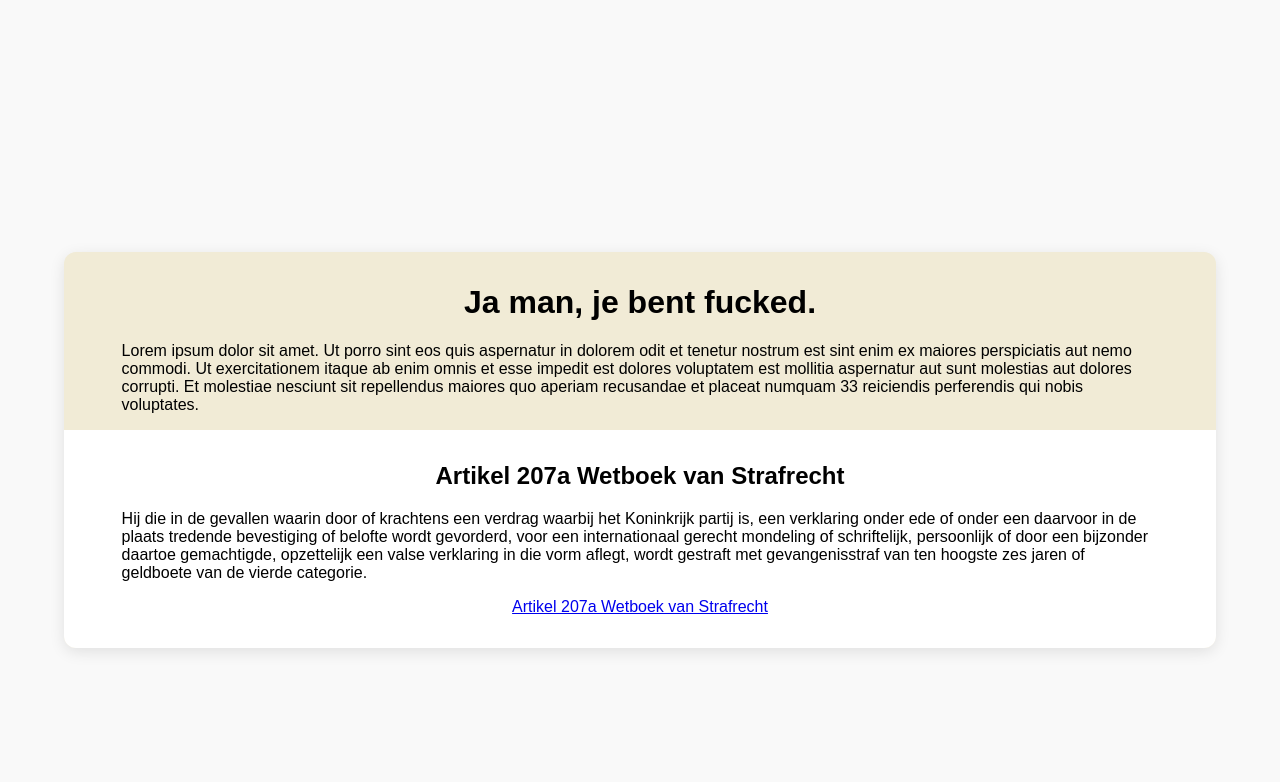
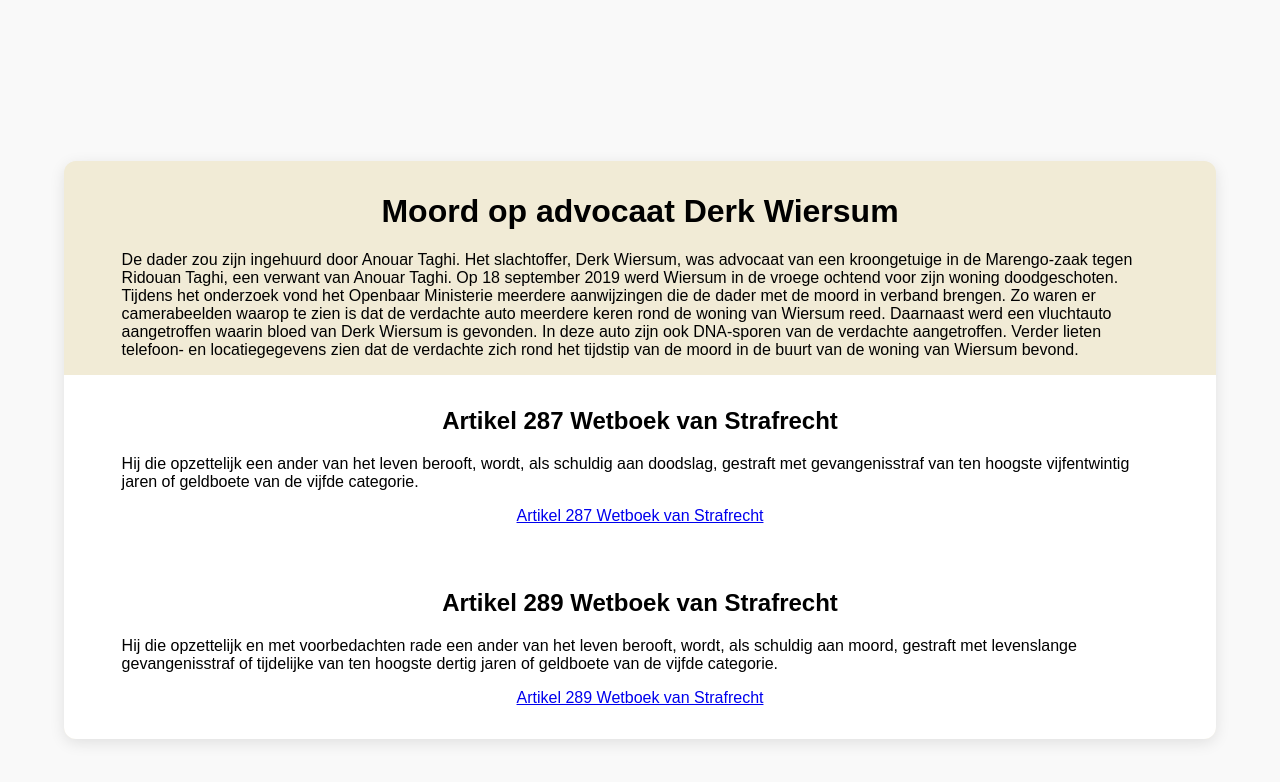
Before and after one commit to stanplayzz/maatschapij, a Jekyll site: the page built from _zaken/zaak1.md, in a window 1280 px wide. Shown: the top 782 px of the page. Built offline with Jekyll 4.4.1, drawn with Linux system fonts in a browser that asks for light colours.

Commit message:
change of zaak system

```diff
--- /dev/null
+++ b/_includes/strafboek.html
@@ -0,0 +1,7 @@
+<div class="strafboek">
+  <h2>{{ item.title }}</h2>
+  <p>{{ item.description }}</p>
+  <a href="{{ item.link }}" target="_blank" rel="noopener noreferrer">
+    {{ item.title }}
+  </a>
+</div>
--- a/_layouts/default.html
+++ b/_layouts/default.html
@@ -11,11 +11,11 @@
   <div class="case">
     <h1>{{ page.title }}</h1>
     <p>{{ page.description }}</p>
-    <div class="strafboek">
-        <h2>{{ page.strafboek_title }}</h1>
-        <p>{{ page.strafboek_description }}</p>
-        <a href="{{page.strafboek_perma_link}}" target="_blank" rel="noopener noreferrer">{{ page.strafboek_title }}</a>
-    </div>
+    {% if page.strafboek %}
+      {% for item in page.strafboek %}
+        {% include strafboek.html item=item %}
+      {% endfor %}
+    {% endif %}
   </div>
 
 </body>
--- a/_zaken/zaak1.md
+++ b/_zaken/zaak1.md
@@ -1,8 +1,14 @@
 ---
 layout: default
-title: Ja man, je bent fucked.
-description: Lorem ipsum dolor sit amet. Ut porro sint eos quis aspernatur in dolorem odit et tenetur nostrum est sint enim ex maiores perspiciatis aut nemo commodi. Ut exercitationem itaque ab enim omnis et esse impedit est dolores voluptatem est mollitia aspernatur aut sunt molestias aut dolores corrupti. Et molestiae nesciunt sit repellendus maiores quo aperiam recusandae et placeat numquam 33 reiciendis perferendis qui nobis voluptates.
-strafboek_title: Artikel 207a Wetboek van Strafrecht
-strafboek_description: "Hij die in de gevallen waarin door of krachtens een verdrag waarbij het Koninkrijk partij is, een verklaring onder ede of onder een daarvoor in de plaats tredende bevestiging of belofte wordt gevorderd, voor een internationaal gerecht mondeling of schriftelijk, persoonlijk of door een bijzonder daartoe gemachtigde, opzettelijk een valse verklaring in die vorm aflegt, wordt gestraft met gevangenisstraf van ten hoogste zes jaren of geldboete van de vierde categorie."
-strafboek_perma_link: https://wetten.overheid.nl/jci1.3:c:BWBR0001854&boek=Tweede&titeldeel=IX&artikel=207a&z=2026-01-01&g=2026-01-01
+title: Moord op advocaat Derk Wiersum
+description: "De dader zou zijn ingehuurd door Anouar Taghi. Het slachtoffer, Derk Wiersum, was advocaat van een kroongetuige in de Marengo-zaak tegen Ridouan Taghi, een verwant van Anouar Taghi. Op 18 september 2019 werd Wiersum in de vroege ochtend voor zijn woning doodgeschoten. \n Tijdens het onderzoek vond het Openbaar Ministerie meerdere aanwijzingen die de dader met de moord in verband brengen. Zo waren er camerabeelden waarop te zien is dat de verdachte auto meerdere keren rond de woning van Wiersum reed. Daarnaast werd een vluchtauto aangetroffen waarin bloed van Derk Wiersum is gevonden. In deze auto zijn ook DNA-sporen van de verdachte aangetroffen. Verder lieten telefoon- en locatiegegevens zien dat de verdachte zich rond het tijdstip van de moord in de buurt van de woning van Wiersum bevond."
+strafboek:
+    - title: Artikel 287 Wetboek van Strafrecht
+      description: >
+        Hij die opzettelijk een ander van het leven berooft, wordt, als schuldig aan doodslag, gestraft met gevangenisstraf van ten hoogste vijfentwintig jaren of geldboete van de vijfde categorie.
+      link: https://wetten.overheid.nl/jci1.3:c:BWBR0001854&boek=Tweede&titeldeel=XIX&artikel=287&z=2026-01-01&g=2026-01-01
+    - title: Artikel 289 Wetboek van Strafrecht
+      description: >
+        Hij die opzettelijk en met voorbedachten rade een ander van het leven berooft, wordt, als schuldig aan moord, gestraft met levenslange gevangenisstraf of tijdelijke van ten hoogste dertig jaren of geldboete van de vijfde categorie.
+      link: https://wetten.overheid.nl/jci1.3:c:BWBR0001854&boek=Tweede&titeldeel=XIX&artikel=289&z=2026-01-01&g=2026-01-01
 ---
```
